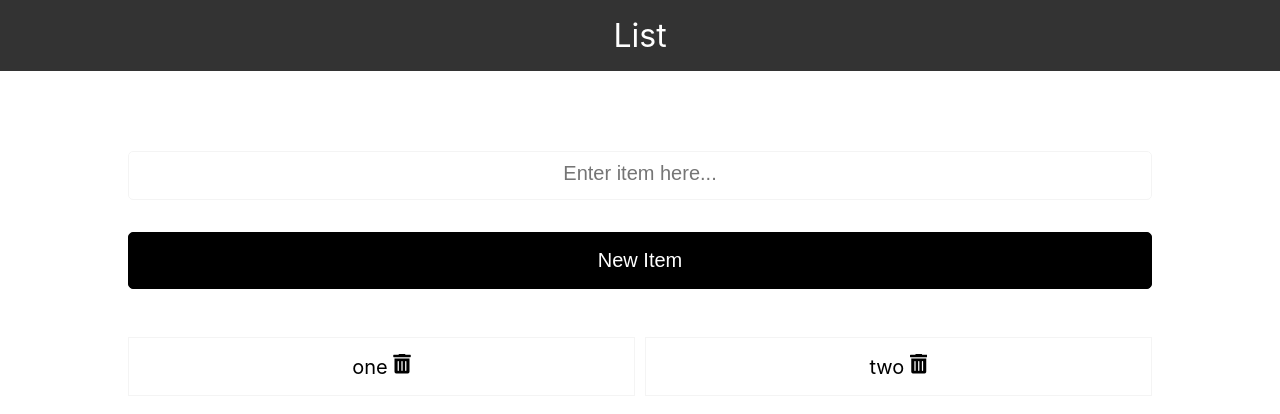
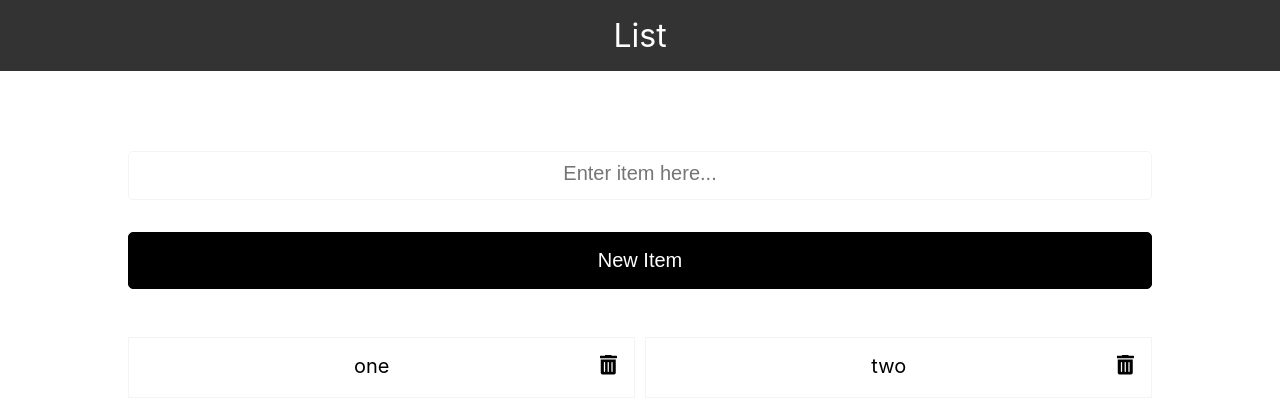
Before and after one commit to BradleyTim/lists, a React (Create React App) app: page / in a window 1280 px wide. Shown: the top 414 px of the page. Built offline with nearby package versions, Linux system fonts and the light colour scheme.

Commit message:
style delete trash-can icon

```diff
--- a/src/App.css
+++ b/src/App.css
@@ -81,3 +81,9 @@ ul {
 	}
 
 }
+
+span {
+	padding: 1px;
+	float: right;
+	bottom: 5px;
+}
```
